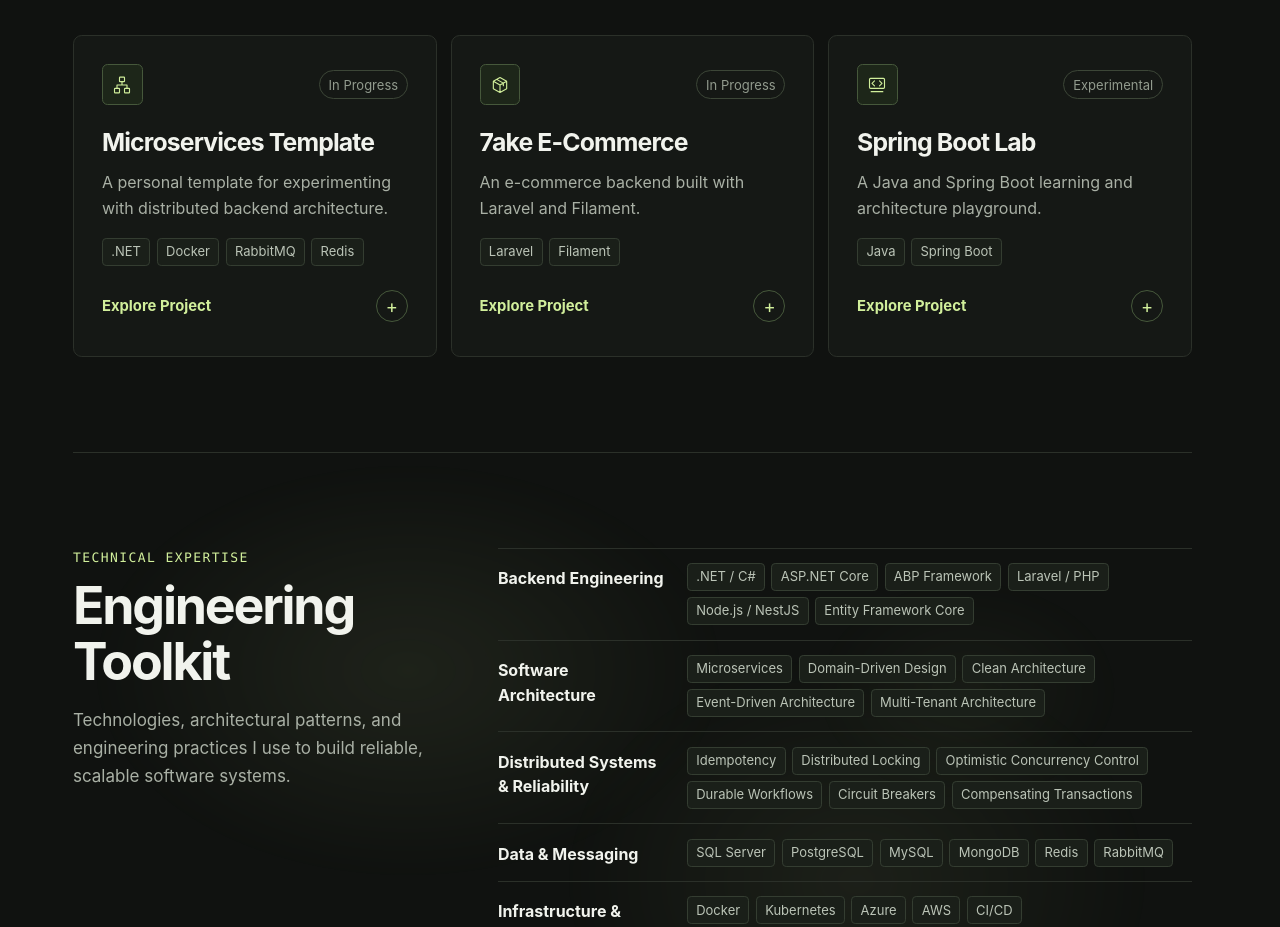
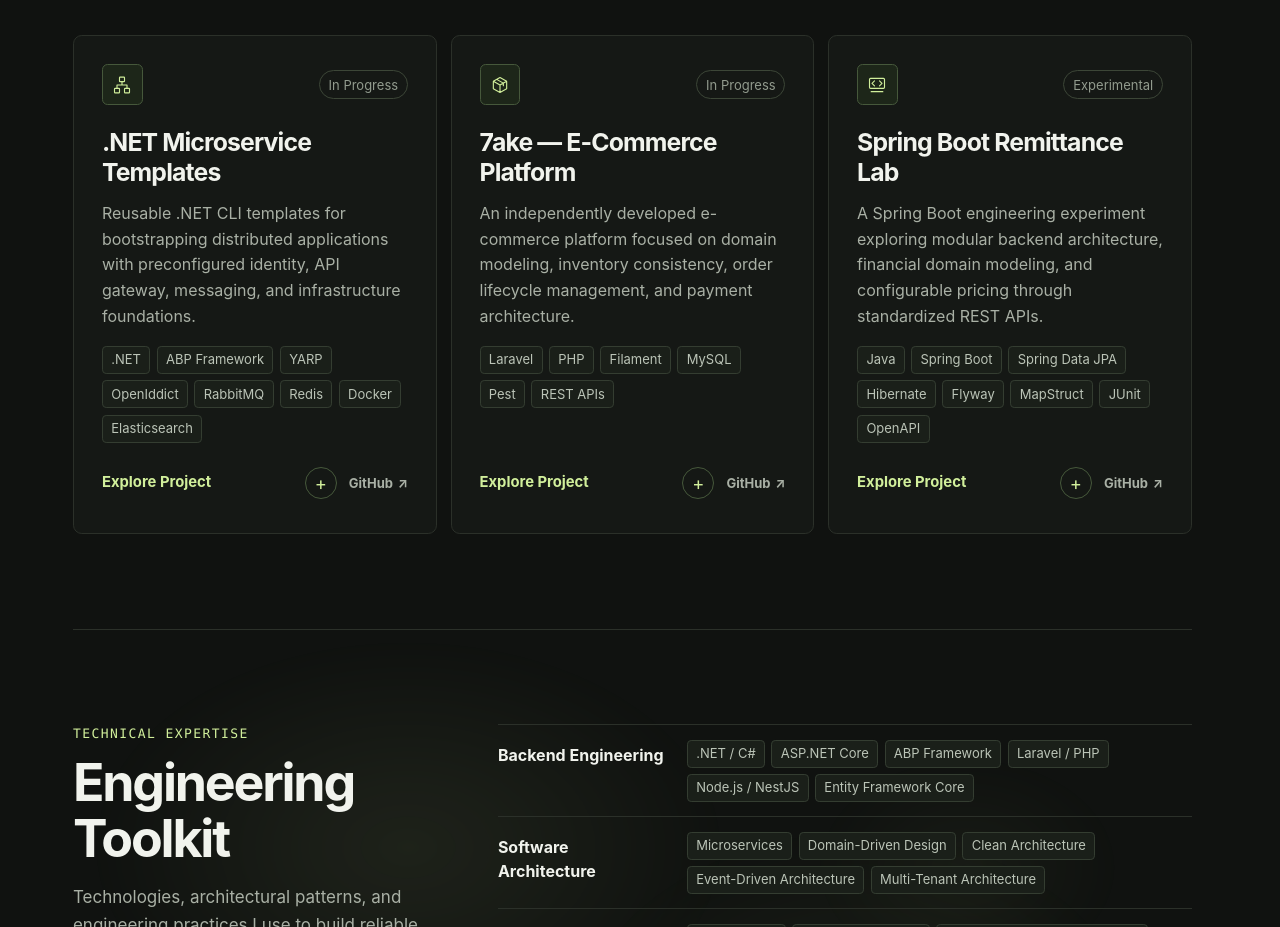
Before and after one commit to Omar-Agha/portfolio, a Vue app: page / in a window 1280 px wide. Shown: the part 2260-3187 px from the top of the page. Built offline with nearby package versions, Linux system fonts and the light colour scheme.

Commit message:
finish en content

```diff
--- a/src/components/SiteFooter.vue
+++ b/src/components/SiteFooter.vue
@@ -59,7 +59,7 @@ const copyright = computed(() => {
           v-if="footer.showSocialLinks && socialLinks.length"
           class="footer-links flex flex-wrap gap-x-5 gap-y-1"
         >
-          <a v-for="link in socialLinks" :key="link.id" :href="link.href">
+          <a v-for="link in socialLinks" :key="link.id" :href="link.href" target="_blank">
             <svg v-if="link.id === 'github'" viewBox="0 0 24 24" aria-hidden="true">
               <circle cx="6" cy="6" r="2.5" />
               <circle cx="6" cy="18" r="2.5" />
--- a/src/data/en.json
+++ b/src/data/en.json
@@ -345,20 +345,41 @@
         "cover": "/images/lab/microservices.webp",
         "technologies": [
           ".NET",
+          "ABP Framework",
+          "YARP",
+          "OpenIddict",
+          "RabbitMQ",
+          "Redis",
           "Docker",
-          "RabbitMQ",
-          "Redis"
+          "Elasticsearch"
         ],
-        "repositoryUrl": "",
+        "repositoryUrl": "https://github.com/Omar-Agha/microservice-templates",
         "demoUrl": "",
-        "title": "Microservices Template",
-        "summary": "A personal template for experimenting with distributed backend architecture.",
-        "description": "An evolving playground for evaluating reusable service patterns and infrastructure choices.",
+        "title": ".NET Microservice Templates",
+        "summary": "Reusable .NET CLI templates for bootstrapping distributed applications with preconfigured identity, API gateway, messaging, and infrastructure foundations.",
+        "description": "A developer tooling project designed to simplify the creation of distributed applications using the open-source ABP Framework. Motivated by the need for an accessible alternative to commercial microservice scaffolding, the project provides reusable .NET CLI templates that eliminate repetitive infrastructure configuration while retaining ABP's enterprise development capabilities.",
         "architecture": [
-          "Microservices"
+          "Microservices Architecture",
+          "Domain-Driven Design",
+          "Event-Driven Architecture",
+          "Centralized Identity Management",
+          "API Gateway Pattern"
         ],
-        "implemented": [],
-        "planned": []
+        "implemented": [
+          "Reusable .NET CLI templates for authentication servers, API gateways, and independent microservices.",
+          "Centralized authentication and service-to-service authorization using OpenIddict.",
+          "API gateway routing and API documentation aggregation using YARP.",
+          "Asynchronous communication using RabbitMQ with ABP's Inbox/Outbox support.",
+          "Distributed caching using Redis.",
+          "Application logging and Elasticsearch integration.",
+          "Docker-based service containerization.",
+          "End-to-end validation of a distributed application generated using the templates."
+        ],
+        "planned": [
+          "Introduce gRPC-based inter-service communication.",
+          "Improve template generation and configuration automation.",
+          "Introduce automated build and integration validation."
+        ]
       },
       {
         "id": "7ake",
@@ -367,25 +388,39 @@
         "cover": "",
         "technologies": [
           "Laravel",
-          "Filament"
+          "PHP",
+          "Filament",
+          "MySQL",
+          "Pest",
+          "REST APIs"
         ],
-        "repositoryUrl": "",
+        "repositoryUrl": "https://github.com/Omar-Agha/7ake-app",
         "demoUrl": "",
-        "title": "7ake E-Commerce",
-        "summary": "An e-commerce backend built with Laravel and Filament.",
-        "description": "An ongoing commerce platform exploring product catalogs, inventory, order lifecycles, and payment workflows.",
+        "title": "7ake — E-Commerce Platform",
+        "summary": "An independently developed e-commerce platform focused on domain modeling, inventory consistency, order lifecycle management, and payment architecture.",
+        "description": "7ake is a personal commercial product under active development for an Arabic apparel brand. Built as an API-first modular monolith, the platform separates core commerce domains while maintaining transactional consistency and manageable infrastructure complexity. The project combines backend engineering, architectural decision-making, and product development.",
         "architecture": [
-          "Modular Backend",
-          "Domain Services"
+          "Modular Monolith",
+          "API-First Architecture",
+          "Domain Services",
+          "Explicit State Transitions",
+          "Transactional Consistency"
         ],
         "implemented": [
-          "Product catalog administration",
-          "Inventory management",
-          "Checkout and order lifecycle foundations"
+          "Product catalog management with collections, categories, and product variants.",
+          "Variant-level inventory management with concurrency-aware stock reservations.",
+          "Transactional order creation and inventory reservation.",
+          "Order lifecycle management with explicit state transitions.",
+          "Historical pricing and shipping address snapshots.",
+          "Payment lifecycle foundations with provider abstraction.",
+          "Administrative dashboards and operational workflows using Filament.",
+          "Automated tests covering core business operations."
         ],
         "planned": [
-          "Complete payment and settlement integrations",
-          "Finalize end-to-end purchase flows"
+          "Complete payment provider integrations and settlement workflows.",
+          "Finalize customer-facing APIs and end-to-end purchase flows.",
+          "Expand automated test coverage and validate complete business workflows.",
+          "Develop customer-facing storefront and mobile applications."
         ]
       },
       {
@@ -395,16 +430,42 @@
         "cover": "/images/lab/spring.webp",
         "technologies": [
           "Java",
-          "Spring Boot"
+          "Spring Boot",
+          "Spring Data JPA",
+          "Hibernate",
+          "Flyway",
+          "MapStruct",
+          "JUnit",
+          "OpenAPI"
         ],
-        "repositoryUrl": "",
+        "repositoryUrl": "https://github.com/Omar-Agha/java-remittance-platform",
         "demoUrl": "",
-        "title": "Spring Boot Lab",
-        "summary": "A Java and Spring Boot learning and architecture playground.",
-        "description": "A space to explore Spring Boot development practices and compare backend approaches.",
-        "architecture": [],
-        "implemented": [],
-        "planned": []
+        "title": "Spring Boot Remittance Lab",
+        "summary": "A Spring Boot engineering experiment exploring modular backend architecture, financial domain modeling, and configurable pricing through standardized REST APIs.",
+        "description": "A personal engineering initiative exploring the Java and Spring Boot ecosystem through the implementation of a modular financial application. The project applies established backend engineering principles to remittance-related business domains, with particular emphasis on financial calculations, domain abstractions, API consistency, and persistence strategies.",
+        "architecture": [
+          "Modular Monolith",
+          "Layered Architecture",
+          "Domain Modeling",
+          "Repository Pattern",
+          "Service Layer"
+        ],
+        "implemented": [
+          "Business-oriented modules for customers, currencies, taxes, fee rules, fee calculation, and remittance issuance.",
+          "Configurable financial fee rules with thresholds, approval states, and effective dates.",
+          "Financial calculations using BigDecimal for decimal precision.",
+          "Standardized REST API contracts using Java records and MapStruct.",
+          "Centralized exception handling and structured error responses.",
+          "Relational persistence using Spring Data JPA and Hibernate.",
+          "Database schema versioning using Flyway migrations.",
+          "Unit and integration tests for selected business operations.",
+          "Interactive API documentation using OpenAPI and Swagger."
+        ],
+        "planned": [
+          "Extend remittance processing and lifecycle management.",
+          "Strengthen transaction boundaries and validation consistency.",
+          "Expand financial calculation and integration test coverage."
+        ]
       }
     ]
   },
```
